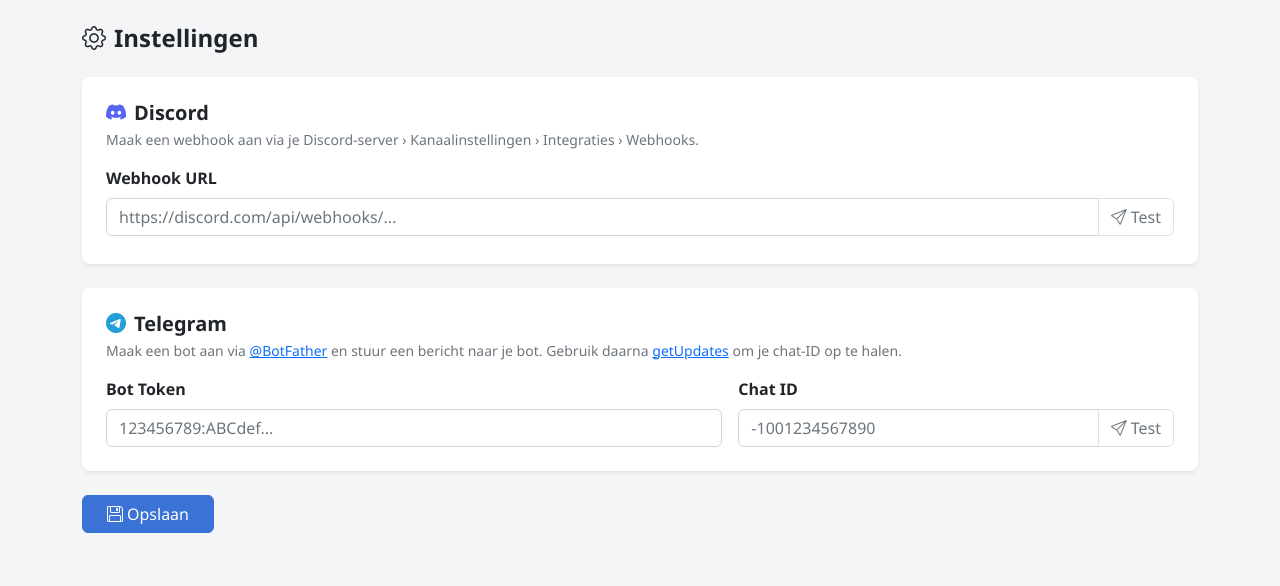
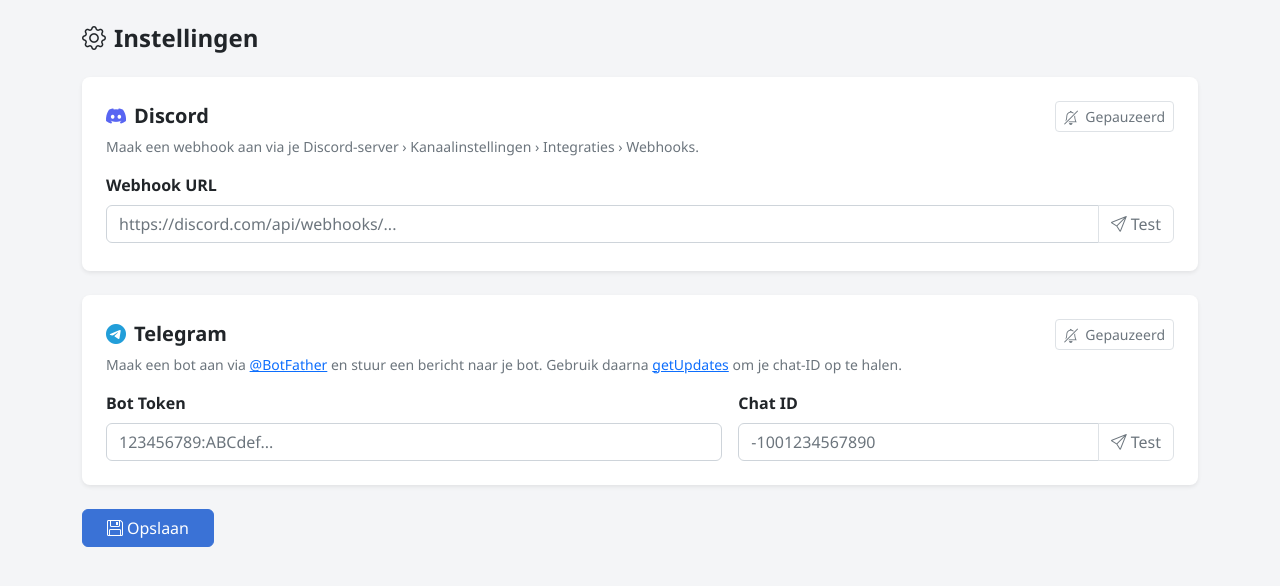
Before and after one commit to RichrdJ/mp-scraper, a Flask app: template app/templates/settings.html in a window 1280 px wide. Shown: the part 56-642 px from the top of the page. Run offline with Flask 3, Linux system fonts and the light colour scheme; the template is opened without the code that fills it, so the values that code supplies are empty; parts of the project's set-up code (start-up, migrations or seed data) failed here and were passed over.

Commit message:
Add pause toggle for Discord and Telegram notifications
Co-Authored-By: Claude Sonnet 4.6 <noreply@anthropic.com>

```diff
--- a/app/monitor.py
+++ b/app/monitor.py
@@ -88,12 +88,12 @@ def _mark_run(search_id: int) -> None:
 
 def _notify(items: list[dict], search_name: str) -> None:
     discord_url = get_setting('discord_webhook')
-    if discord_url:
+    if discord_url and get_setting('discord_enabled', '1') == '1':
         send_discord(discord_url, items, search_name)
 
     tg_token = get_setting('telegram_token')
     tg_chat = get_setting('telegram_chat_id')
-    if tg_token and tg_chat:
+    if tg_token and tg_chat and get_setting('telegram_enabled', '1') == '1':
         send_telegram(tg_token, tg_chat, items, search_name)
 
 
--- a/app/server.py
+++ b/app/server.py
@@ -184,7 +184,22 @@ def settings():
         discord_webhook=get_setting('discord_webhook'),
         telegram_token=get_setting('telegram_token'),
         telegram_chat_id=get_setting('telegram_chat_id'),
+        discord_enabled=get_setting('discord_enabled', '1') == '1',
+        telegram_enabled=get_setting('telegram_enabled', '1') == '1',
     )
+
+
+@app.route('/settings/toggle/<string:service>', methods=['POST'])
+def toggle_notification(service: str):
+    if service not in ('discord', 'telegram'):
+        return redirect(url_for('settings'))
+    key = f'{service}_enabled'
+    new_val = '0' if get_setting(key, '1') == '1' else '1'
+    set_setting(key, new_val)
+    label = 'Discord' if service == 'discord' else 'Telegram'
+    state = 'gepauzeerd' if new_val == '0' else 'hervat'
+    flash(f'{label} notificaties {state}.', 'success')
+    return redirect(url_for('settings'))
 
 
 # ── API endpoints (used by the frontend via fetch) ────────────────────────────
--- a/app/templates/settings.html
+++ b/app/templates/settings.html
@@ -8,9 +8,17 @@
   <!-- Discord -->
   <div class="card border-0 shadow-sm rounded-3 mb-4">
     <div class="card-body p-4">
-      <h5 class="fw-semibold mb-1">
-        <i class="bi bi-discord me-2" style="color:#5865f2"></i>Discord
-      </h5>
+      <div class="d-flex justify-content-between align-items-center mb-1">
+        <h5 class="fw-semibold mb-0">
+          <i class="bi bi-discord me-2" style="color:#5865f2"></i>Discord
+        </h5>
+        <form method="post" action="/settings/toggle/discord">
+          <button type="submit" class="btn btn-sm {{ 'btn-success' if discord_enabled else 'btn-outline-secondary' }}">
+            <i class="bi {{ 'bi-bell-fill' if discord_enabled else 'bi-bell-slash' }} me-1"></i>
+            {{ 'Actief' if discord_enabled else 'Gepauzeerd' }}
+          </button>
+        </form>
+      </div>
       <p class="text-muted small mb-3">
         Maak een webhook aan via je Discord-server › Kanaalinstellingen › Integraties › Webhooks.
       </p>
@@ -34,9 +42,17 @@
   <!-- Telegram -->
   <div class="card border-0 shadow-sm rounded-3 mb-4">
     <div class="card-body p-4">
-      <h5 class="fw-semibold mb-1">
-        <i class="bi bi-telegram me-2" style="color:#229ed9"></i>Telegram
-      </h5>
+      <div class="d-flex justify-content-between align-items-center mb-1">
+        <h5 class="fw-semibold mb-0">
+          <i class="bi bi-telegram me-2" style="color:#229ed9"></i>Telegram
+        </h5>
+        <form method="post" action="/settings/toggle/telegram">
+          <button type="submit" class="btn btn-sm {{ 'btn-success' if telegram_enabled else 'btn-outline-secondary' }}">
+            <i class="bi {{ 'bi-bell-fill' if telegram_enabled else 'bi-bell-slash' }} me-1"></i>
+            {{ 'Actief' if telegram_enabled else 'Gepauzeerd' }}
+          </button>
+        </form>
+      </div>
       <p class="text-muted small mb-3">
         Maak een bot aan via <a href="https://t.me/BotFather" target="_blank">@BotFather</a> en stuur een bericht
         naar je bot. Gebruik daarna
```
